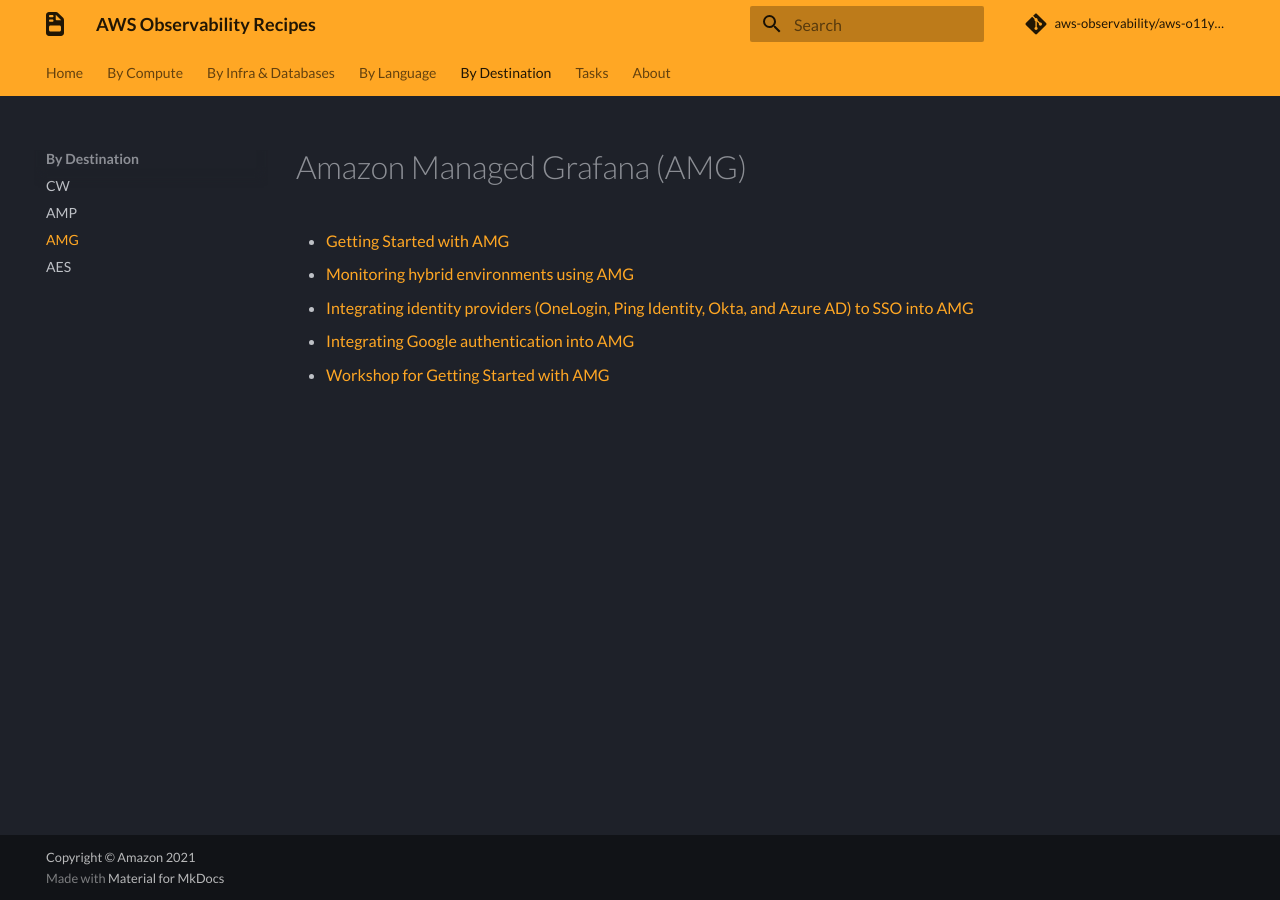
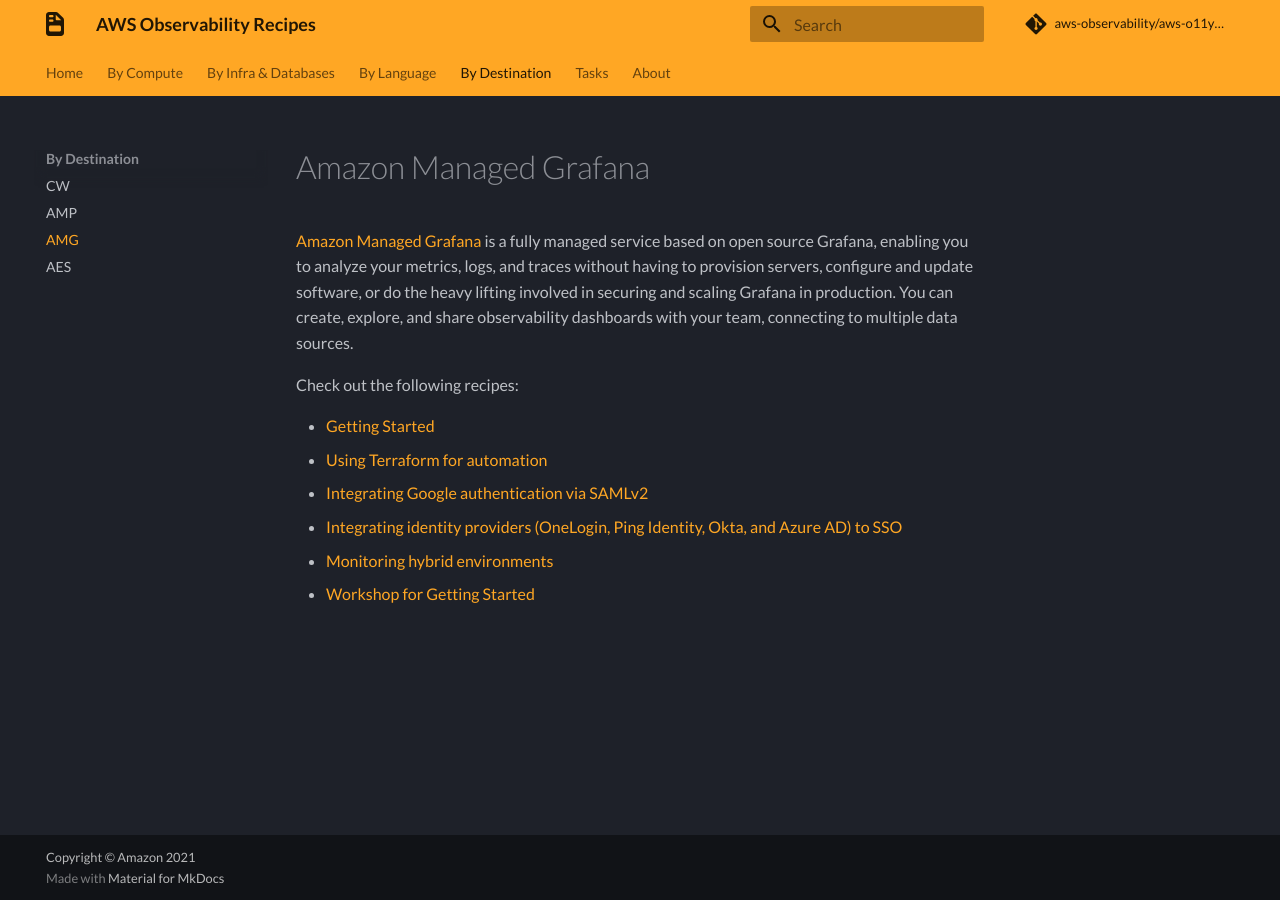
Before and after one commit to aws-observability/aws-o11y-recipes, an MkDocs documentation site: the page built from docs/amg.md, in a window 1280 px wide. Built offline with MkDocs 1.6.1 and Material for MkDocs 9.7.7, drawn with Linux system fonts in a browser that asks for light colours; some web fonts are replaced; comment, search, counter and statistics services are not loaded.

Commit message:
adds TF recipe to index

```diff
--- a/docs/amg.md
+++ b/docs/amg.md
@@ -1,14 +1,25 @@
-# Amazon Managed Grafana (AMG)
+# Amazon Managed Grafana
 
-- [Getting Started with AMG][amg-gettingstarted]
-- [Monitoring hybrid environments using AMG][amg-hybridenvs]
-- [Integrating identity providers (OneLogin, Ping Identity, Okta, and Azure AD) to SSO into AMG][amg-idps]
-- [Integrating Google authentication into AMG][amg-google-idps]
-- [Workshop for Getting Started with AMG][amg-oow]
+[Amazon Managed Grafana][amg-main] is a fully managed service based on open
+source Grafana, enabling you to analyze your metrics, logs, and traces without
+having to provision servers, configure and update software, or do the heavy
+lifting involved in securing and scaling Grafana in production. You can create,
+explore, and share observability dashboards with your team, connecting to
+multiple data sources.
 
+Check out the following recipes:
 
+- [Getting Started][amg-gettingstarted]
+- [Using Terraform for automation][amg-tf-automation]
+- [Integrating Google authentication via SAMLv2][amg-google-idps]
+- [Integrating identity providers (OneLogin, Ping Identity, Okta, and Azure AD) to SSO][amg-idps]
+- [Monitoring hybrid environments][amg-hybridenvs]
+- [Workshop for Getting Started][amg-oow]
+
+[amg-main]: https://aws.amazon.com/grafana/
 [amg-gettingstarted]: https://aws.amazon.com/blogs/mt/amazon-managed-grafana-getting-started/
+[amg-tf-automation]: recipes/amg-automation-tf.md
+[amg-google-idps]: recipes/amg-google-auth-saml.md
+[amg-idps]: https://aws.amazon.com/blogs/opensource/integrating-identity-providers-such-as-onelogin-ping-identity-okta-and-azure-ad-to-sso-into-aws-managed-service-for-grafana/
 [amg-hybridenvs]: https://aws.amazon.com/blogs/mt/monitoring-hybrid-environments-using-amazon-managed-service-for-grafana/
-[amg-idps]: https://aws.amazon.com/blogs/opensource/integrating-identity-providers-such-as-onelogin-ping-identity-okta-and-azure-ad-to-sso-into-aws-managed-service-for-grafana/
-[amg-google-idps]: recipes/amg-google-auth-saml.md
 [amg-oow]: https://observability.workshop.aws/en/amg.html
```
